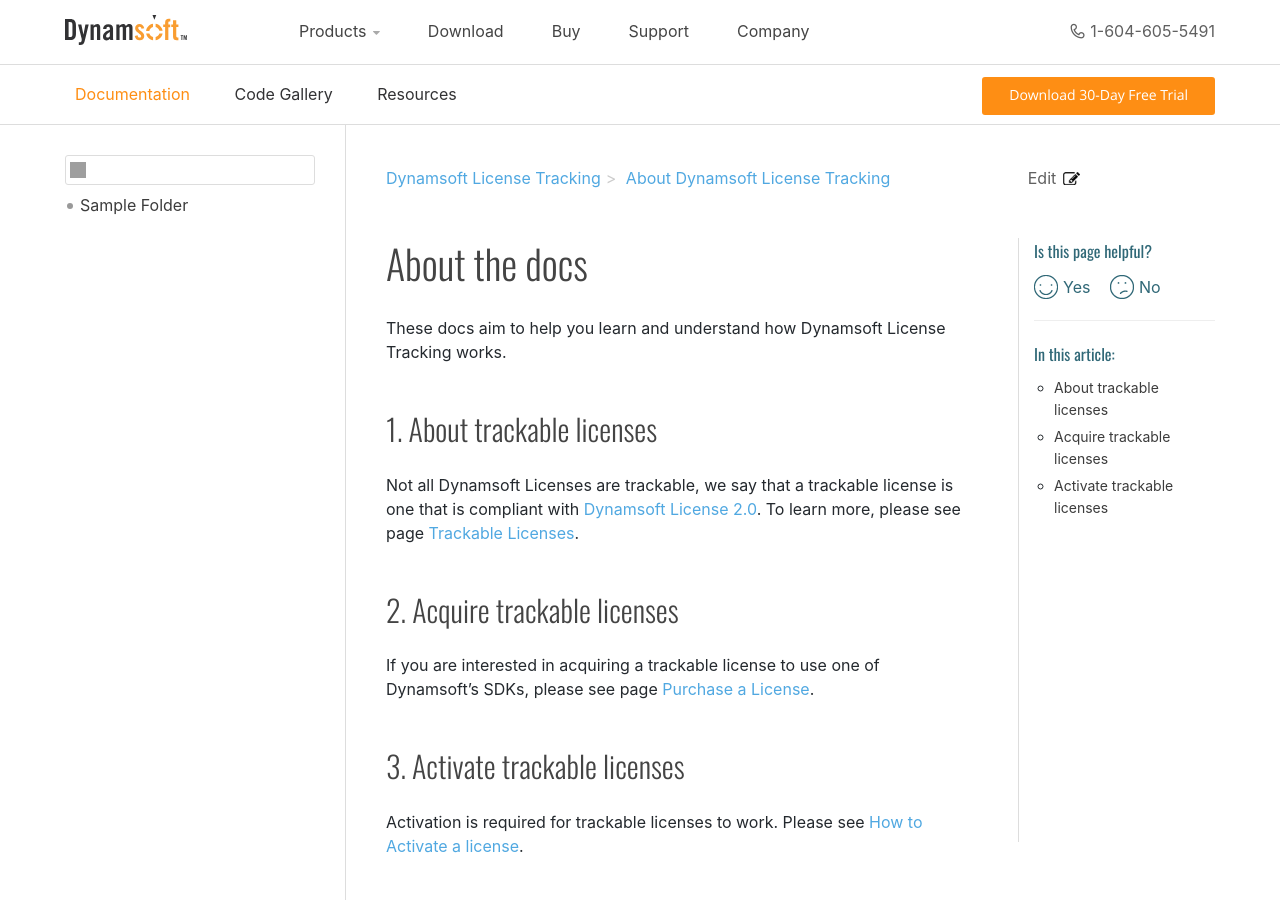
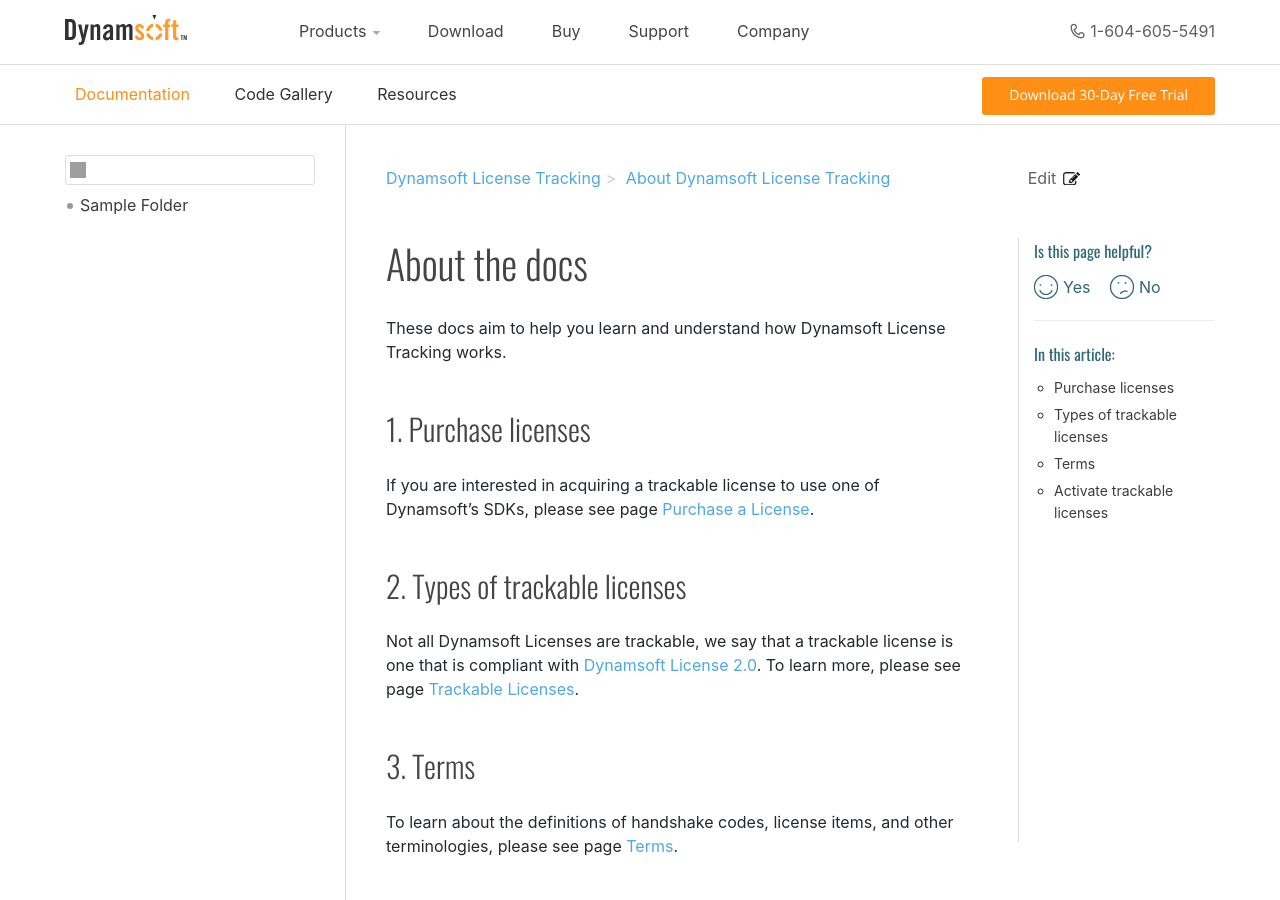
Before and after one commit to dynamsoft-docs/license-server-docs, a Jekyll site: the page built from about/index.md, in a window 1280 px wide and 900 px high. Built offline with Jekyll 4.4.1, drawn with Linux system fonts in a browser that asks for light colours; comment, search, counter and statistics services are not loaded; grey boxes are pictures that could not be loaded.

Commit message:
Update index.md

```diff
--- a/about/index.md
+++ b/about/index.md
@@ -11,13 +11,17 @@
 
 These docs aim to help you learn and understand how Dynamsoft License Tracking works.
 
-## About trackable licenses
+## Purchase licenses
+
+If you are interested in acquiring a trackable license to use one of Dynamsoft's SDKs, please see page [Purchase a License]({{site.about}}purchase.html).
+
+## Types of trackable licenses
 
 Not all Dynamsoft Licenses are trackable, we say that a trackable license is one that is compliant with [Dynamsoft License 2.0]({{site.about}}terms.html#license-2.0). To learn more, please see page [Trackable Licenses]({{site.about}}licensetypes.html).
 
-## Acquire trackable licenses
+## Terms
 
-If you are interested in acquiring a trackable license to use one of Dynamsoft's SDKs, please see page [Purchase a License]({{site.about}}purchase.html).
+To learn about the definitions of handshake codes, license items, and other terminologies, please see page [Terms]({{site.about}}terms.html).
 
 ## Activate trackable licenses
 
```
